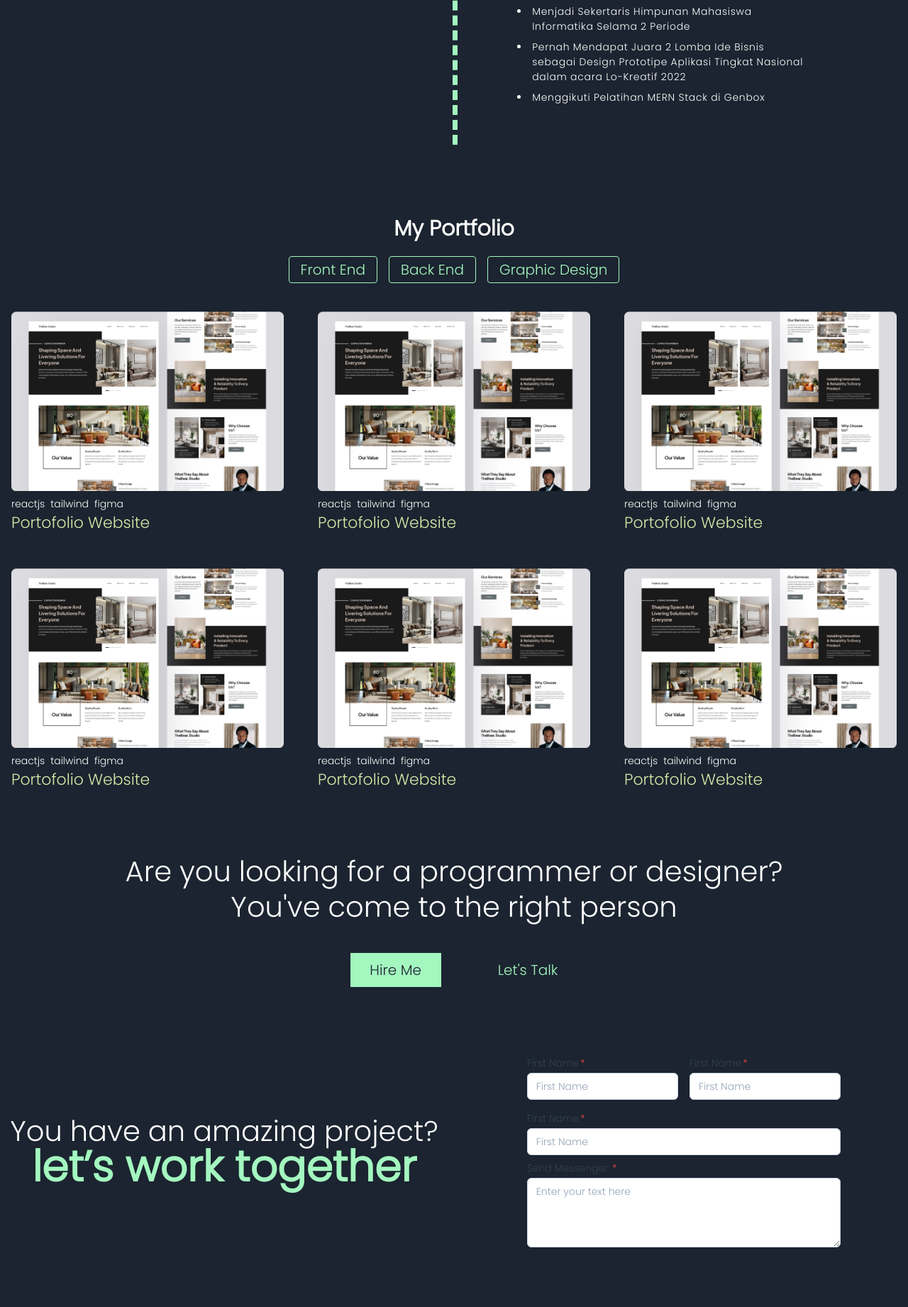
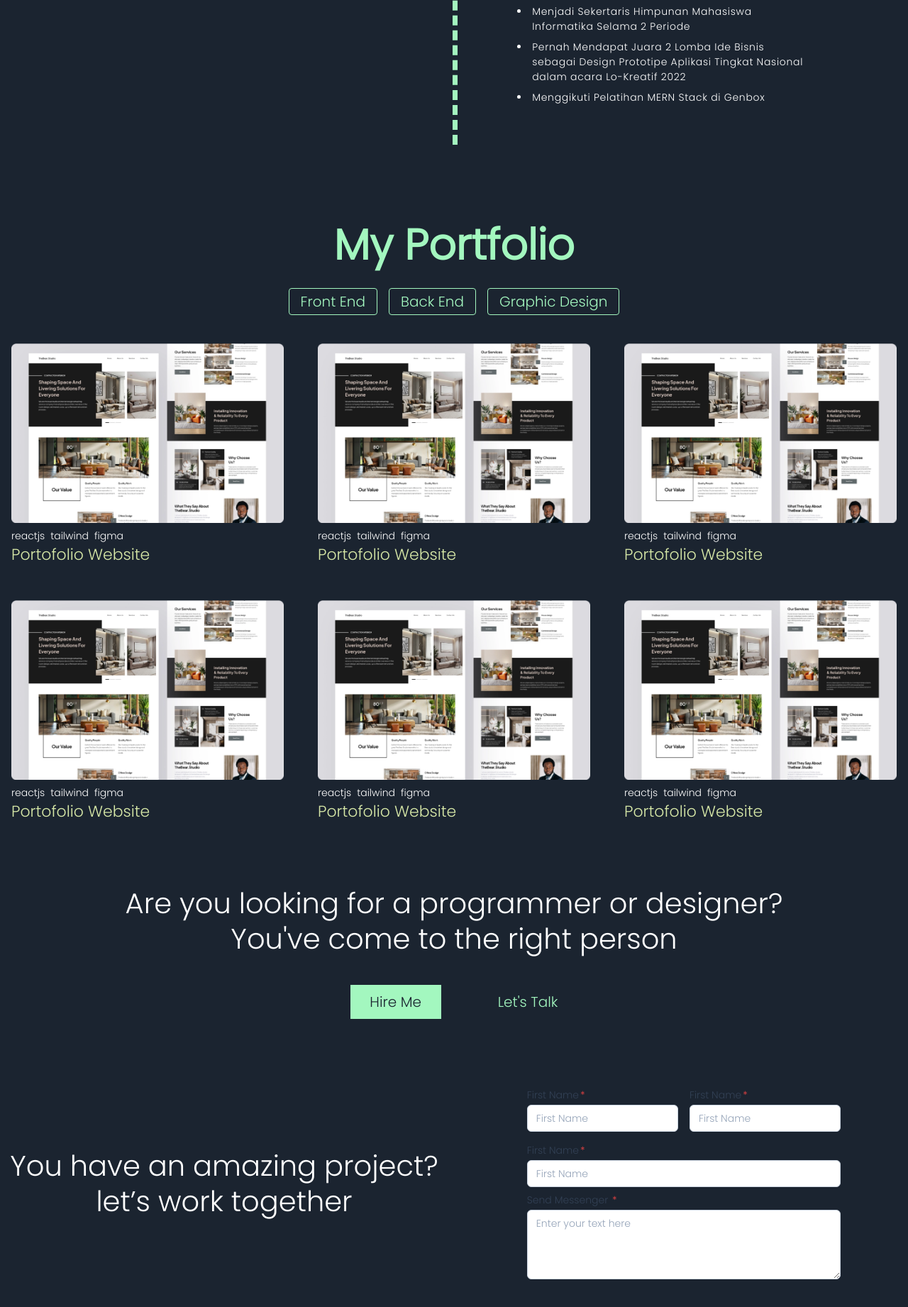
Before and after one commit to FajarFE/Portofolio-Fajar, a React (Create React App) app: page / in a window 1280 px wide. Shown: the part 2310-4152 px from the top of the page at 71% size. Built offline with nearby package versions, Linux system fonts and the light colour scheme; the HTML template or start-up script is replaced by a standard one.

Commit message:
coba lagi

```diff
--- a/src/styles.js
+++ b/src/styles.js
@@ -4,12 +4,12 @@ const styles = {
   padding: "sm:px-16 px-6 sm:py-16 py-10",
 
   heroHeadText:
-    "font-black text-white lg:text-[80px] sm:text-[60px] xs:text-[50px] text-[40px] lg:leading-[98px] mt-2",
+    "font-black text-white lg:text-[80px] sm:text-[60px] xs:text-[50px] text-[20px] lg:leading-[98px] mt-2",
   heroSubText:
     "text-[#fff] font-medium lg:text-[40px] sm:text-[26px] xs:text-[20px] text-[16px] lg:leading-[50px]",
 
   sectionHeadText:
-    "text-white font-black md:text-[30px] sm:text-[30px] xs:text-[20px] text-[10px]",
+    "text-white font-black md:text-[60px] sm:text-[50px] xs:text-[40px] text-[30px]",
   sectionSubText:
     "sm:text-[18px] text-[14px] text-secondary uppercase tracking-wider",
   sectionHeadText1:
@@ -18,7 +18,7 @@ const styles = {
     "text-white font-black md:text-[40px] sm:text-[20px] xs:text-[10px] text-[20px]",
     sectionHeadText3:
     "text-white font-black md:text-[60px] sm:text-[20px] xs:text-[40px] text-[20px]",
-    sectionHeadText4:
+    sectionHeadText:
     "text-[#A3F7BF] font-black md:text-[60px] sm:text-[50px] xs:text-[40px] text-[30px]",
 
 };
```
